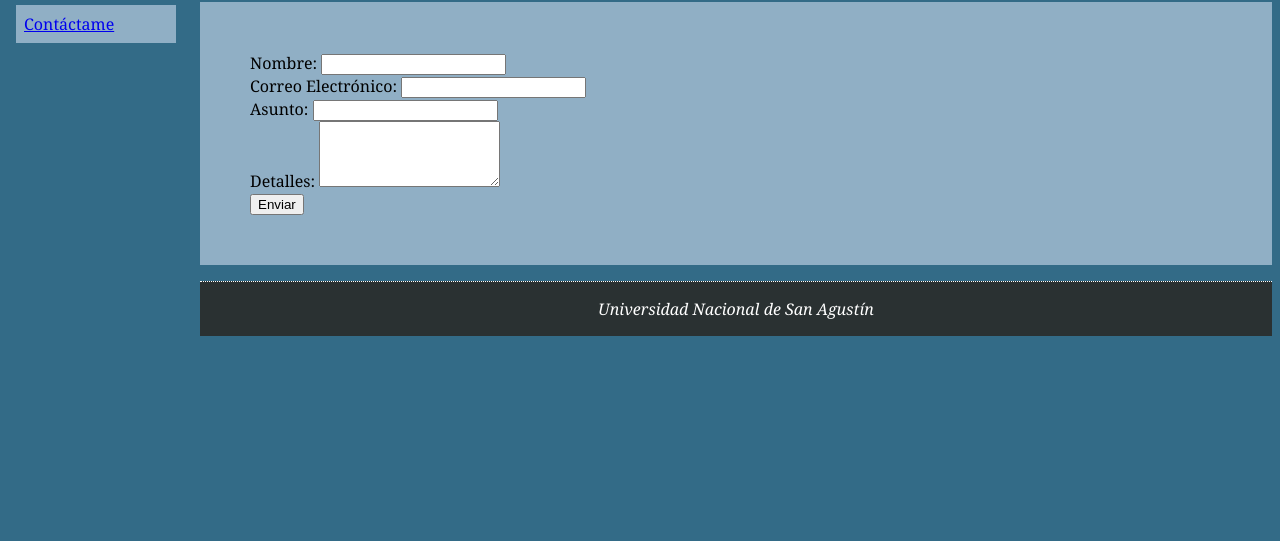
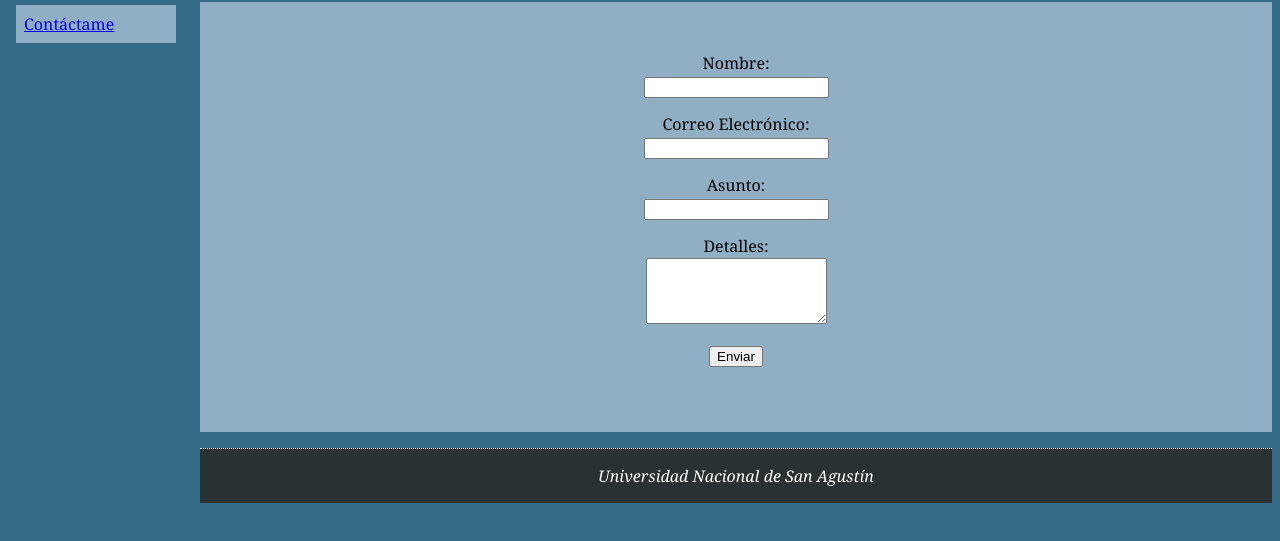
Before and after one commit to LuisArocutipa/pw2-24a, a plain HTML site: page Lab02/contactame.html in a window 1280 px wide. Shown: the part 173-714 px from the top of the page. Drawn offline with Linux system fonts and the light colour scheme.

Commit message:
Se modificó el archivo css para darle un diseño al formulario

```diff
--- a/Lab02/mystyle.css
+++ b/Lab02/mystyle.css
@@ -39,3 +39,11 @@ address {
     padding: 1em;
     text-align: center;
     border-top: thin dotted }
+.form-group {
+    margin-bottom: 15px;
+    text-align: center;
+}
+.form-group label {
+    display: block;
+    margin-bottom: 1px;
+}
```
